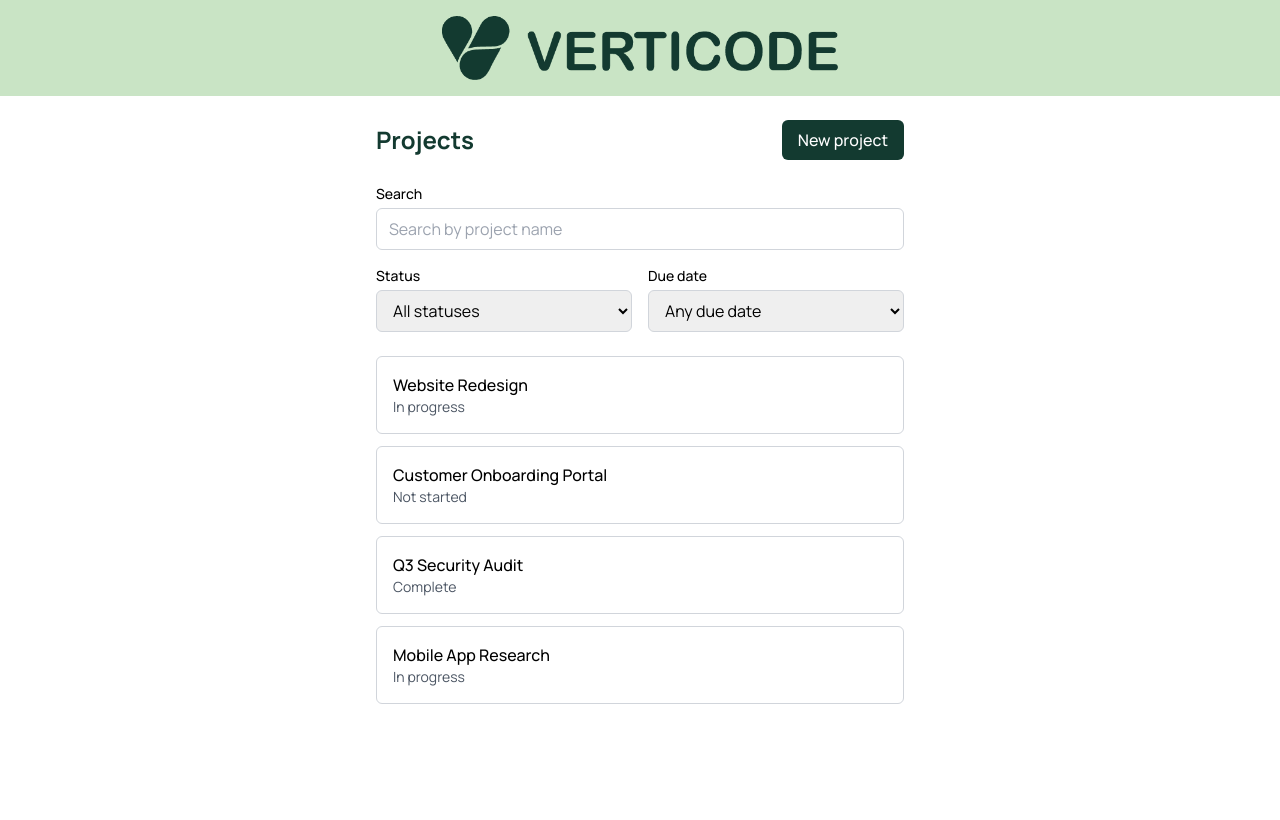
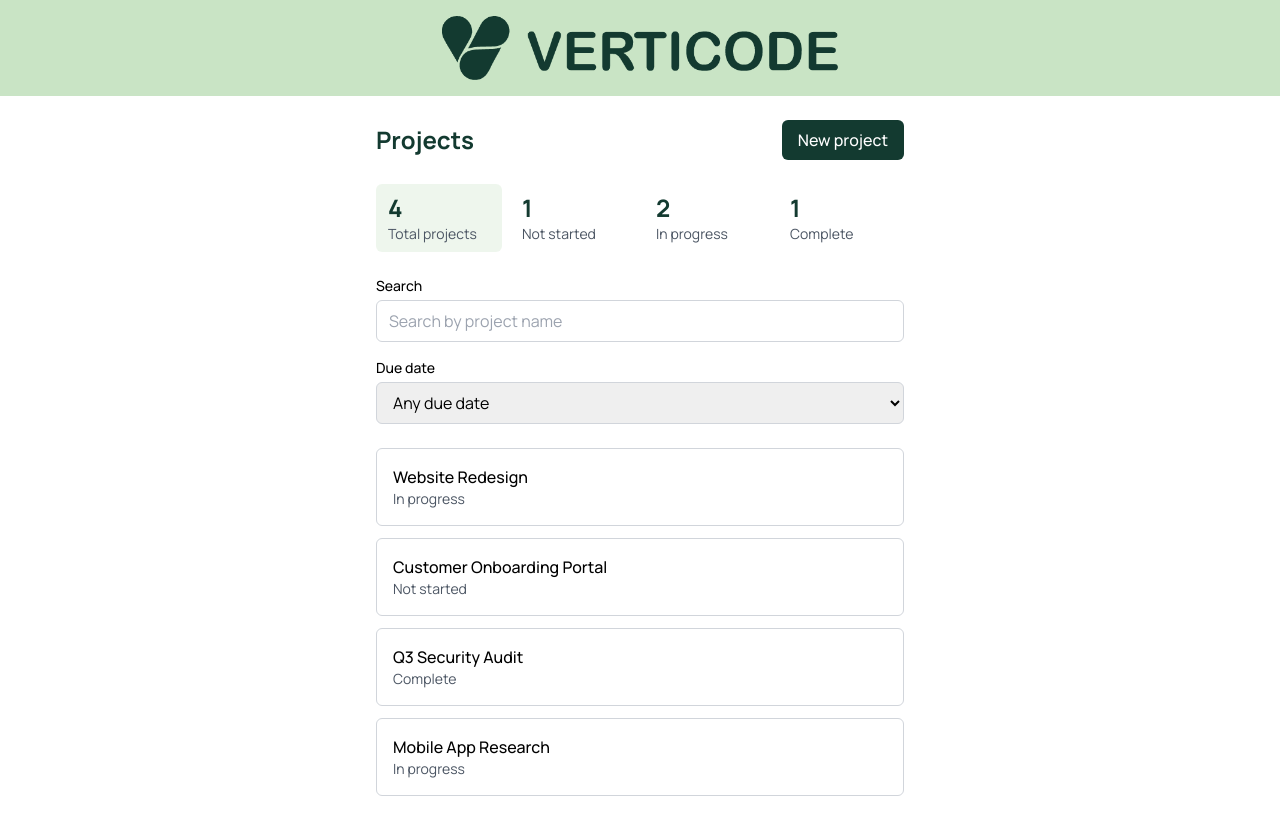
Before and after one commit to amorourke/Verticode-tech-test, a React (Vite) app: page / in a window 1280 px wide. Built offline with nearby package versions, Linux system fonts and the light colour scheme.

Commit message:
status filtering changed to be displayed and selectable at top of the page

```diff
--- a/src/components/ProjectList.tsx
+++ b/src/components/ProjectList.tsx
@@ -5,6 +5,7 @@ import {
   filterProjects,
   parseProjectFilters,
   type ProjectFilters,
+  type StatusFilter,
 } from "../utils/filterProjects";
 
 const LABEL = "mb-1 block text-sm font-medium";
@@ -15,12 +16,20 @@ interface ProjectListProps {
 }
 
 export default function ProjectList({ projects }: ProjectListProps) {
-  // Filters live in the URL so they survive opening a project and going back
   const [searchParams, setSearchParams] = useSearchParams();
   const filters = parseProjectFilters(searchParams);
   const visibleProjects = filterProjects(projects, filters);
   const hasActiveFilters =
     filters.search.trim() !== "" || filters.status !== "all" || filters.dueDate !== "all";
+
+  const statusCounts: { value: StatusFilter; label: string; count: number }[] = [
+    { value: "all", label: "Total projects", count: projects.length },
+    ...Object.values(ProjectStatus).map((status) => ({
+      value: status,
+      label: status,
+      count: projects.filter((project) => project.status === status).length,
+    })),
+  ];
 
   function updateFilter(key: keyof ProjectFilters, value: string) {
     setSearchParams(
@@ -43,6 +52,25 @@ export default function ProjectList({ projects }: ProjectListProps) {
         </Link>
       </div>
 
+      <div className="mb-6 grid grid-cols-2 gap-2 sm:grid-cols-4">
+        {statusCounts.map(({ value, label, count }) => {
+          const isActive = filters.status === value;
+          return (
+            <button
+              key={value}
+              type="button"
+              aria-pressed={isActive}
+              onClick={() => updateFilter("status", value)}
+              className={`rounded-md px-3 py-2 text-left ${
+                isActive ? "bg-light-green-400/60" : "hover:bg-gray-50"
+              }`}>
+              <span className="block text-2xl font-bold text-green">{count}</span>
+              <span className="block text-sm text-gray-600">{label}</span>
+            </button>
+          );
+        })}
+      </div>
+
       <div className="mb-4">
         <label htmlFor="search" className={LABEL}>Search</label>
         <input
@@ -55,22 +83,7 @@ export default function ProjectList({ projects }: ProjectListProps) {
         />
       </div>
 
-      <div className="mb-6 grid gap-4 sm:grid-cols-2">
-        <div>
-          <label htmlFor="statusFilter" className={LABEL}>Status</label>
-          <select
-            id="statusFilter"
-            className={SELECT}
-            value={filters.status}
-            onChange={(e) => updateFilter("status", e.target.value)}>
-            <option value="all">All statuses</option>
-            {Object.values(ProjectStatus).map((status) => (
-              <option key={status} value={status}>{status}</option>
-            ))}
-          </select>
-        </div>
-
-        <div>
+      <div className="mb-6">
         <label htmlFor="dueDateFilter" className={LABEL}>Due date</label>
         <select
           id="dueDateFilter"
@@ -81,7 +94,6 @@ export default function ProjectList({ projects }: ProjectListProps) {
             <option key={value} value={value}>{label}</option>
           ))}
         </select>
-        </div>
       </div>
 
       {visibleProjects.length > 0 ? (
```
Lines whose indentation alone changed are shown as unchanged.
